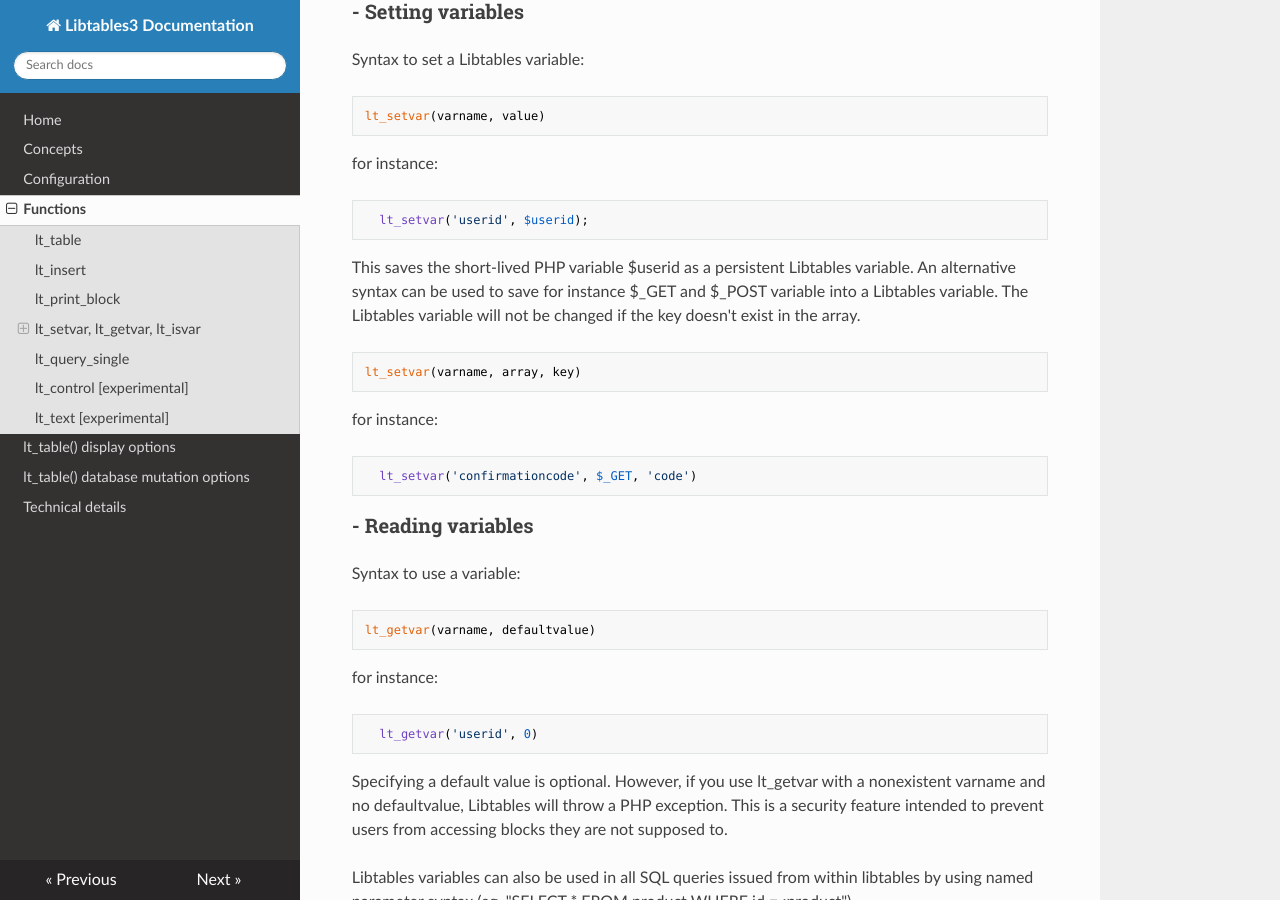
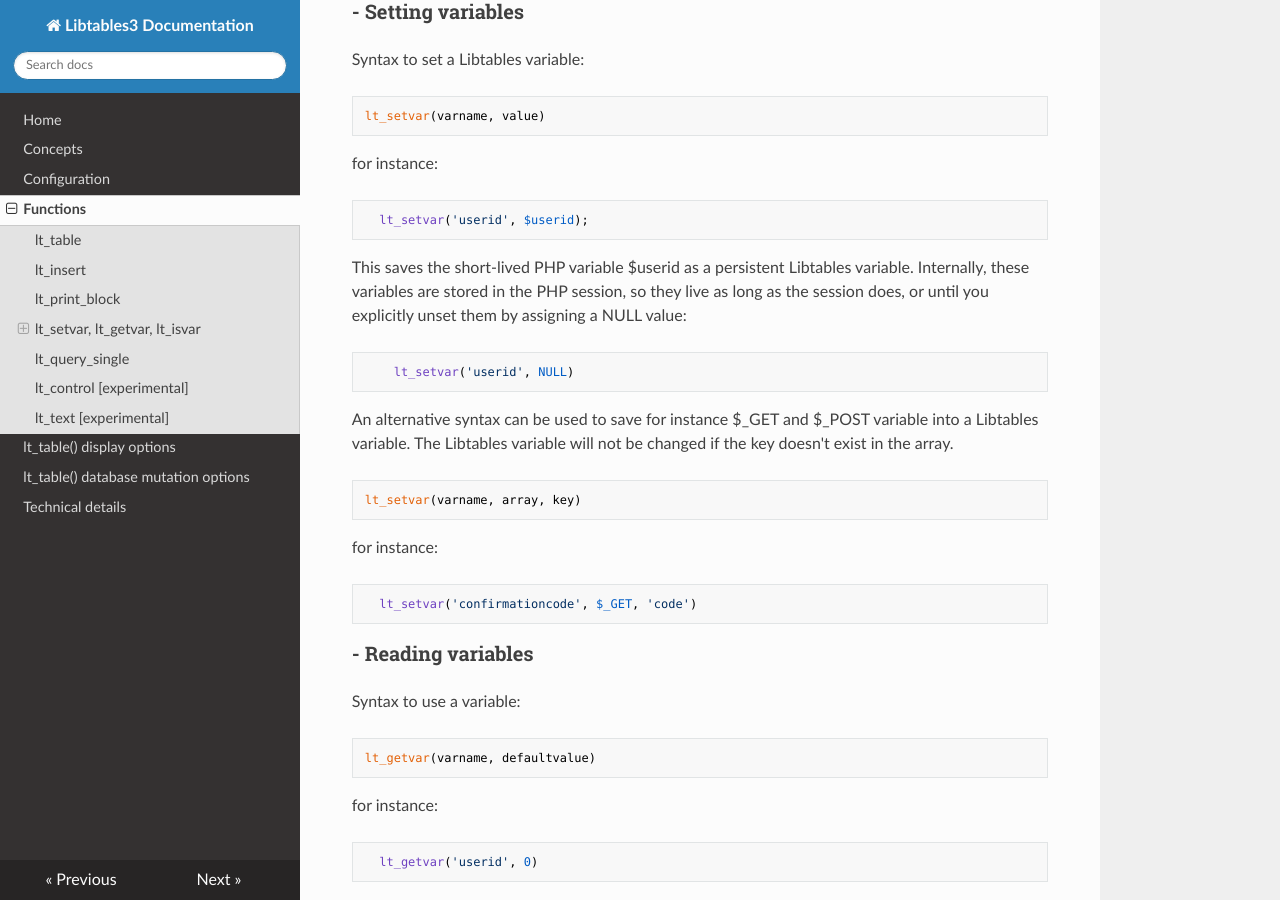
Before and after one commit to bartnv/libtables3-wordpress, an MkDocs documentation site: the page built from docs/functions.md, in a window 1280 px wide and 900 px high, scrolled down 2042 px. Built offline with MkDocs 1.6.1, drawn with Linux system fonts in a browser that asks for light colours; nearby versions of some CDN libraries; old or Windows-style settings are respelled for this version of MkDocs.

Commit message:
Document lt-variable lifetime and unsetting

````diff
--- a/docs/functions.md
+++ b/docs/functions.md
@@ -98,9 +98,17 @@ for instance:
   lt_setvar('userid', $userid);
 ```
 
-This saves the short-lived PHP variable $userid as a persistent Libtables variable. An alternative
-syntax can be used to save for instance $\_GET and $\_POST variable into a Libtables variable. The
-Libtables variable will not be changed if the key doesn't exist in the array.
+This saves the short-lived PHP variable $userid as a persistent Libtables variable. Internally,
+these variables are stored in the PHP session, so they live as long as the session does, or until
+you explicitly unset them by assigning a NULL value:
+
+```php
+    lt_setvar('userid', NULL)
+```
+
+An alternative syntax can be used to save for instance $\_GET and $\_POST variable into
+a Libtables variable. The Libtables variable will not be changed if the key doesn't exist
+in the array.
 
     lt_setvar(varname, array, key)
 
````
